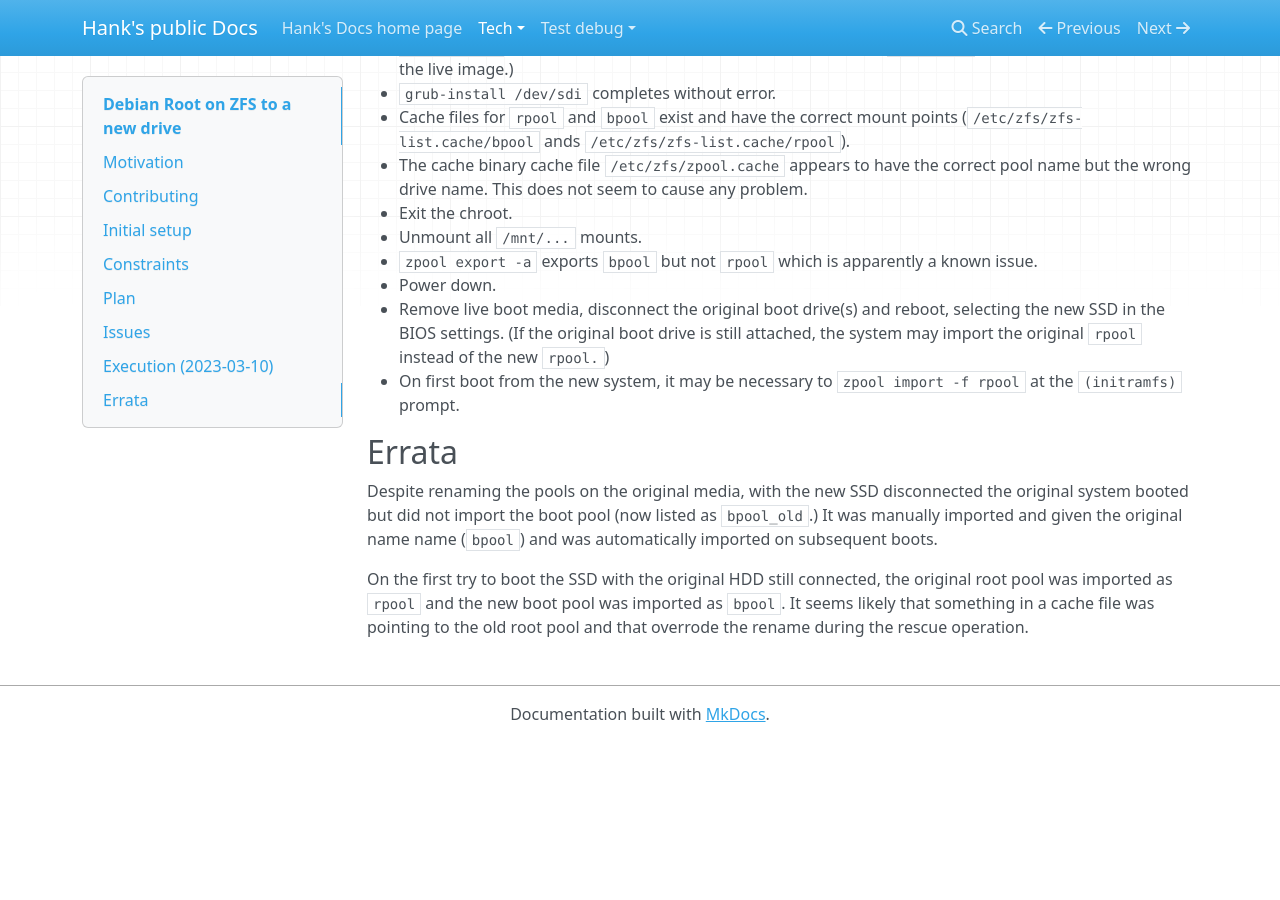
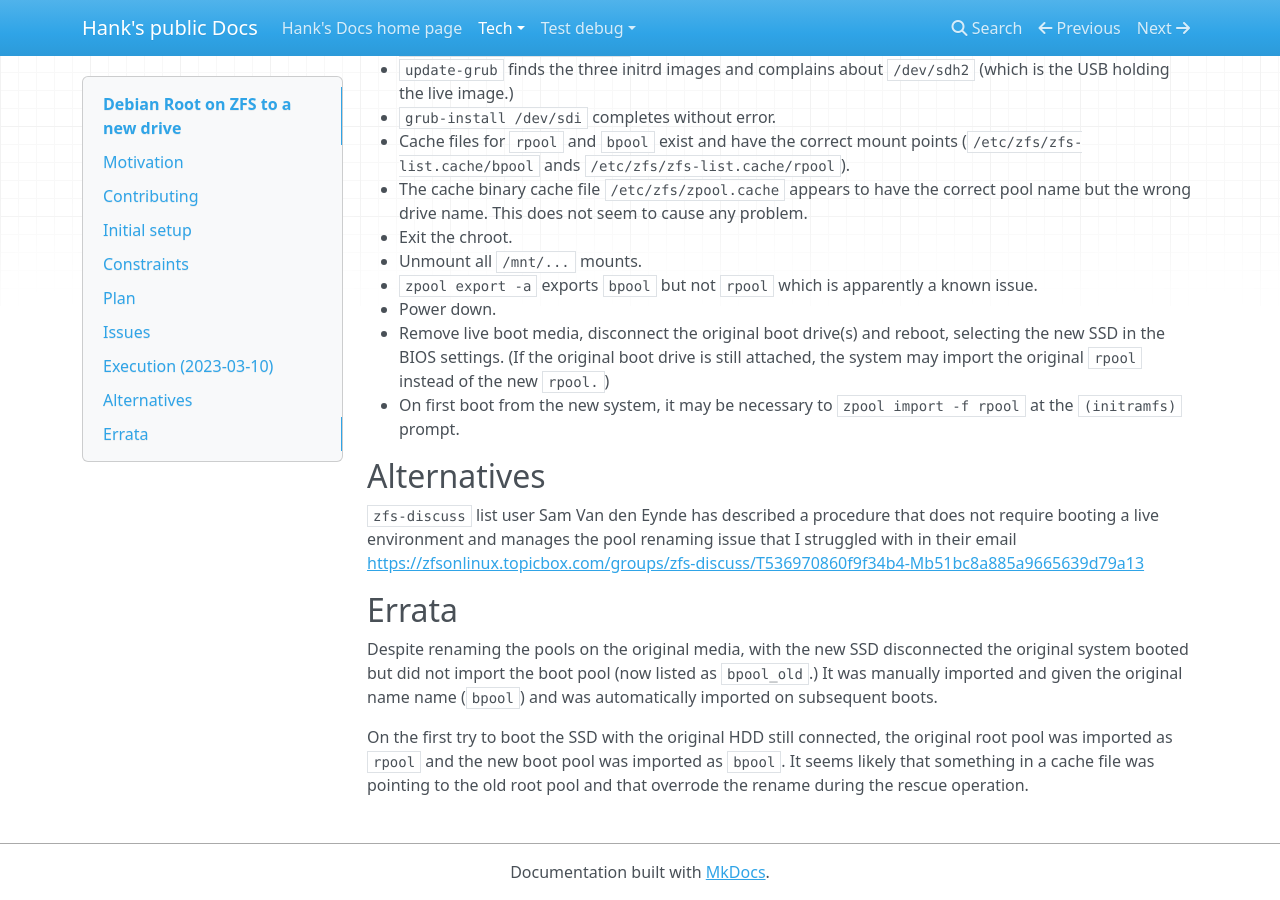
Before and after one commit to HankB/MkDocs-blog, an MkDocs documentation site: the page built from docs/tech/Debian_ZFS_on_root_to_a_new_drive.md, in a window 1280 px wide and 900 px high, scrolled down 8538 px. Built offline with MkDocs 1.6.1, drawn with Linux system fonts in a browser that asks for light colours; nearby versions of some CDN libraries; before the commit the page ends 9280 px from its top, so only the background shows below that; some of the changed text lies outside the part shown.

Commit message:
alternate method

```diff
--- a/docs/tech/Debian_ZFS_on_root_to_a_new_drive.md
+++ b/docs/tech/Debian_ZFS_on_root_to_a_new_drive.md
@@ -22,6 +22,7 @@ Particular areas that would benefit
 Contributions can be submitted as issues or pull requests or direct contact. I will credit any contributors here.
 
 * Hank Barta - original version
+* Sam Van den Eynde - clone w/out live environment and get renaming right
 
 The actual repo for this document is <https://github.com/HankB/MkDocs-blog>.
 
@@ -457,6 +458,10 @@ Perform sensible steps from <https://openzfs.github.io/openzfs-docs/Getting%20St
 * Remove live boot media, disconnect the original boot drive(s) and reboot, selecting the new SSD in the BIOS settings. (If the original boot drive is still attached, the system may import the original `rpool` instead of the new `rpool.`)
 * On first boot from the new system, it may be necessary to `zpool import -f rpool` at the `(initramfs)` prompt.
 
+## Alternatives
+
+`zfs-discuss` list user Sam Van den Eynde has described a procedure that does not require booting a live environment and manages the pool renaming issue that I struggled with in their email <https://zfsonlinux.topicbox.com/groups/zfs-discuss/T536970860f9f34b4-Mb51bc8a885a9665639d79a13>
+
 ## Errata
 
 Despite renaming the pools on the original media, with the new SSD disconnected the original system booted but did not import the boot pool (now listed as `bpool_old`.) It was manually imported and given the original name name (`bpool`) and was automatically imported on subsequent boots.
```
